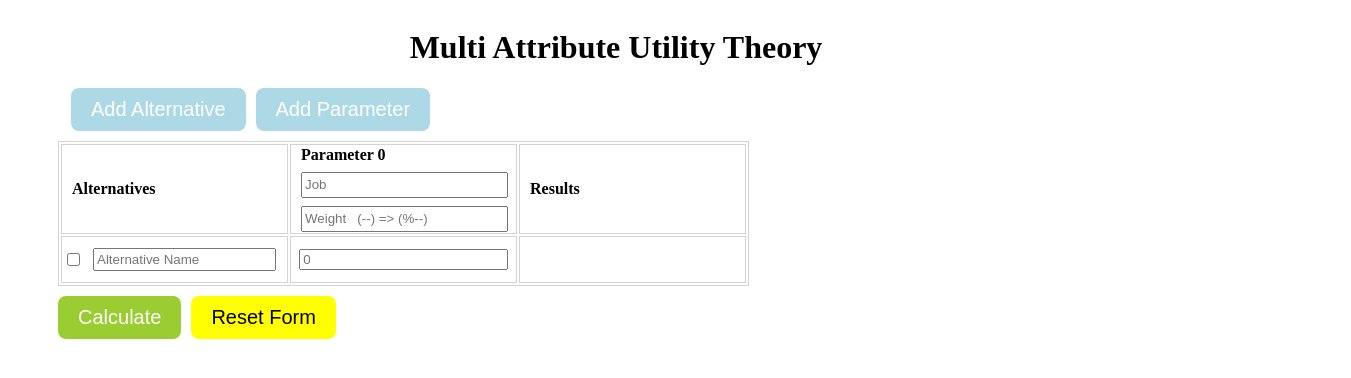
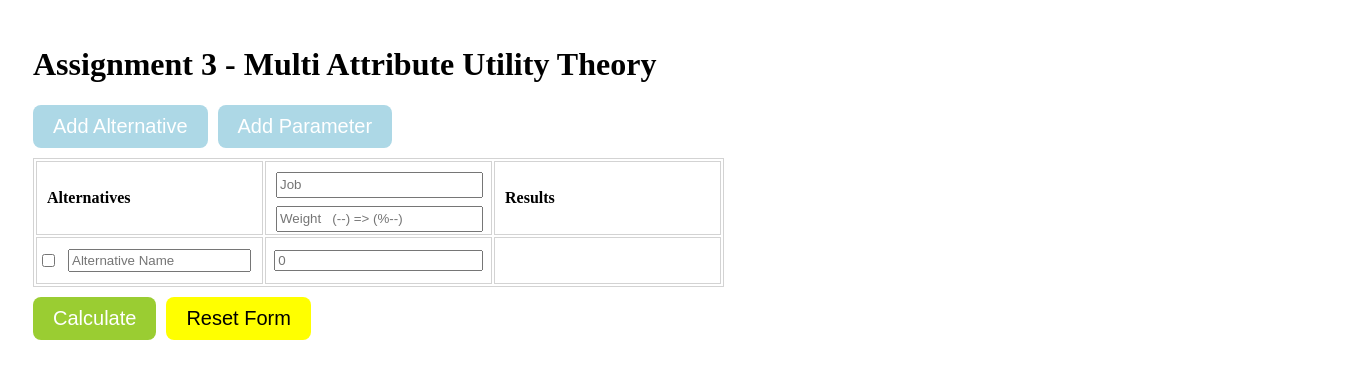
Before and after one commit to Tunamu/Decision-Making-Analysis-Assignment-3, a React (Create React App) app: page / in a window 1280 px wide. Shown: the top 378 px of the page, 1351 px wide, since content can reach past the window. Built offline with nearby package versions, Linux system fonts and the light colour scheme; the HTML template or start-up script is replaced by a standard one.

Commit message:
update tableFunc file and making the app file better

```diff
--- a/src/App.css
+++ b/src/App.css
@@ -1,15 +1,16 @@
 .Field{
-  width: 95vw;
+  width: 100vw;
   height: 100vh;
   display: flex;
   flex-direction: column;
   align-items: center;
-  margin: 0px;
+  margin: 25px;
   padding: 0px;
 
 }
 
 h1{
+  width: 100%;
   font-size: 2rem;
   font-weight: bold;
 }
@@ -24,7 +25,6 @@ h1{
   display: flex;
   align-items: start;
   gap: 10px;
-  margin-left: 190px;
 }
 
 .Second-Buttons-Part{
@@ -33,21 +33,9 @@ h1{
   display: flex;
   align-items: start;
   gap: 10px;
-  margin-left: 100px;
 }
 
 .fiels{
   display: flex;
   align-items: center;
-  margin-left: 50px;
 }
-
-.Graph-Part{
-  margin-left: 70px;
-  margin-top: 20px;
-  width: 100%;
-  height: 40vh;
-  display: flex;
-  justify-content: left ;
-  align-items: center;
-}
--- a/src/App.js
+++ b/src/App.js
@@ -17,20 +17,24 @@ function App() {
     const checkboxValues = checkboxElements.map(element => element.checked);
 
     //For weigths
-    const weightElements = [...document.querySelectorAll('.weigthInputs')];
+    const weightElements = [...document.querySelectorAll('.Weight-Inputs')];
     const weightValues = weightElements.map(input => parseInt(input.value));
+    //console.log("Weight values : "+weightValues)
 
     //Fro the all values
     const inputElements = [...document.querySelectorAll('.numberArea')];
     const inputValues = inputElements.map(input => parseInt(input.value));
+    //console.log("Input elements : "+inputValues)
 
     //For job names
     const jobElements = [...document.querySelectorAll('.Alternative-Inputs')];
     const jobValues = jobElements.map(input=>input.value);
+    //console.log("Job values : "+jobValues)
 
     //For parameter names
     const AlternativeElements = [...document.querySelectorAll('.texte')];
     const AlternativeValue = AlternativeElements.map(input=>input.value);
+    //console.log("Alternative values : "+AlternativeValue)
 
   useEffect(() => {
 
@@ -50,11 +54,11 @@ function App() {
     }, [reRender]);
 
   function valueReaderAndCalculator(){
-      const newMatrix = Array(column-2).fill(null).map(() => Array(row).fill(0));
+      const newMatrix = Array(column-1).fill(null).map(() => Array(row).fill(0));
 
       for (let i = 0; i < row; i++) {
-        for (let j = 0; j < column - 2; j++) {
-          newMatrix[j][i] = inputValues[((column - 2) * i) + j] || 0;
+        for (let j = 0; j < column - 1; j++) {
+          newMatrix[j][i] = inputValues[((column - 1) * i) + j] || 0;
         }
     }
 
@@ -69,6 +73,8 @@ function App() {
   function resultsArrayFinder(weightValuesArray,numbersArray,isCheckedArray){
     var resultsArray = new Array(2).fill("")
 
+    var tempResults = FirstStep(numbersArray,isCheckedArray);
+    SecondStep(weightValuesArray,tempResults,isCheckedArray);
 
     for(let i = 0 ; i < (column-2) ;i++){
       let tempResult = 0;
@@ -83,11 +89,28 @@ function App() {
       resultsArray.push(tempResult)
     }
 
-
     return resultsArray;
   }
 
+  function FirstStep(numbersArray, isCheckedArray){
+    var tempResultArray = Array(column-1).fill(null).map(() => Array(row).fill(0));
 
+    for(let i = 0 ; i < row ; i++){
+      for(let j = 0 ; j < column-1 ; j++){
+        if(isCheckedArray[j]){
+          tempResultArray[j][i] = ((Math.max(numbersArray[i])-numbersArray[j][i])/(Math.max(i)-Math.min(i)));
+        }
+      }
+    }
+
+    console.log("First Step:"+tempResultArray)
+
+    return tempResultArray;
+  }
+
+  function SecondStep(weightValues , resultsFromFirstStep , isCheckedArray){
+
+  }
 
   function valueFormatter(){
     setRow(1);
@@ -118,7 +141,7 @@ function App() {
 
   return (
     <div className="Field">
-      <h1>Multi Attribute Utility Theory </h1>
+      <h1>Assignment 3 - Multi Attribute Utility Theory </h1>
       <div className="First-Buttons-Part">
         <ButtonPropt name="Add Alternative" bgColor="lightblue" onClickFunc={()=>setRow(prevRow => prevRow + 1)}/>
         <ButtonPropt name="Add Parameter" bgColor="lightblue" onClickFunc={()=>setColumn(prevColumn => prevColumn + 1)}/>
--- a/src/index.css
+++ b/src/index.css
@@ -0,0 +1,4 @@
+#root{
+    padding: 0;
+    margin: 0;
+}
--- a/src/templates/TableFunc.js
+++ b/src/templates/TableFunc.js
@@ -8,7 +8,7 @@ function headerArrayCreator(columnSize){
         else if (i === columnSize)
             columnHeaders.push("Results");
         else
-            columnHeaders.push("Parameter " + (i - 1));
+            columnHeaders.push("");
     }
     return columnHeaders
 }
```
